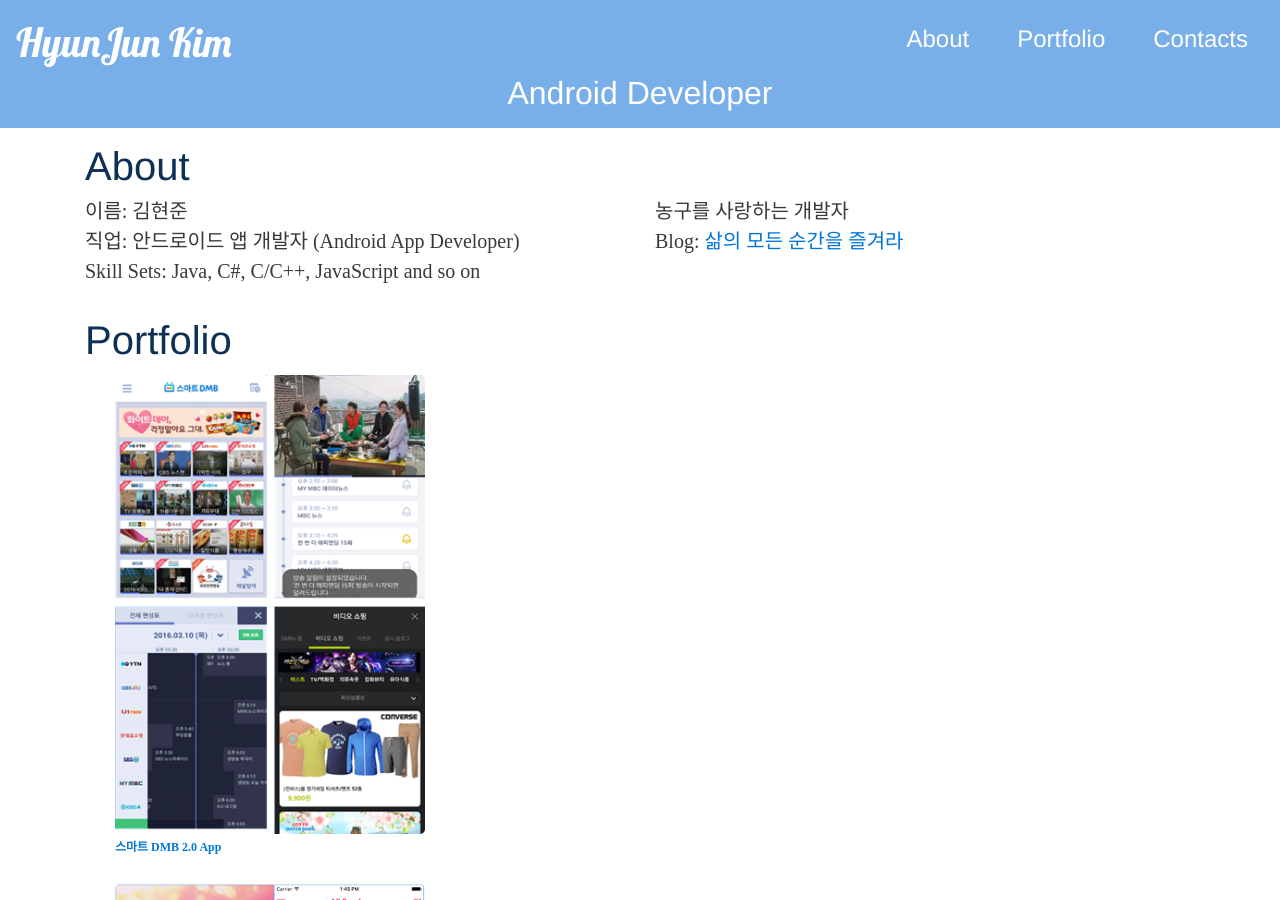
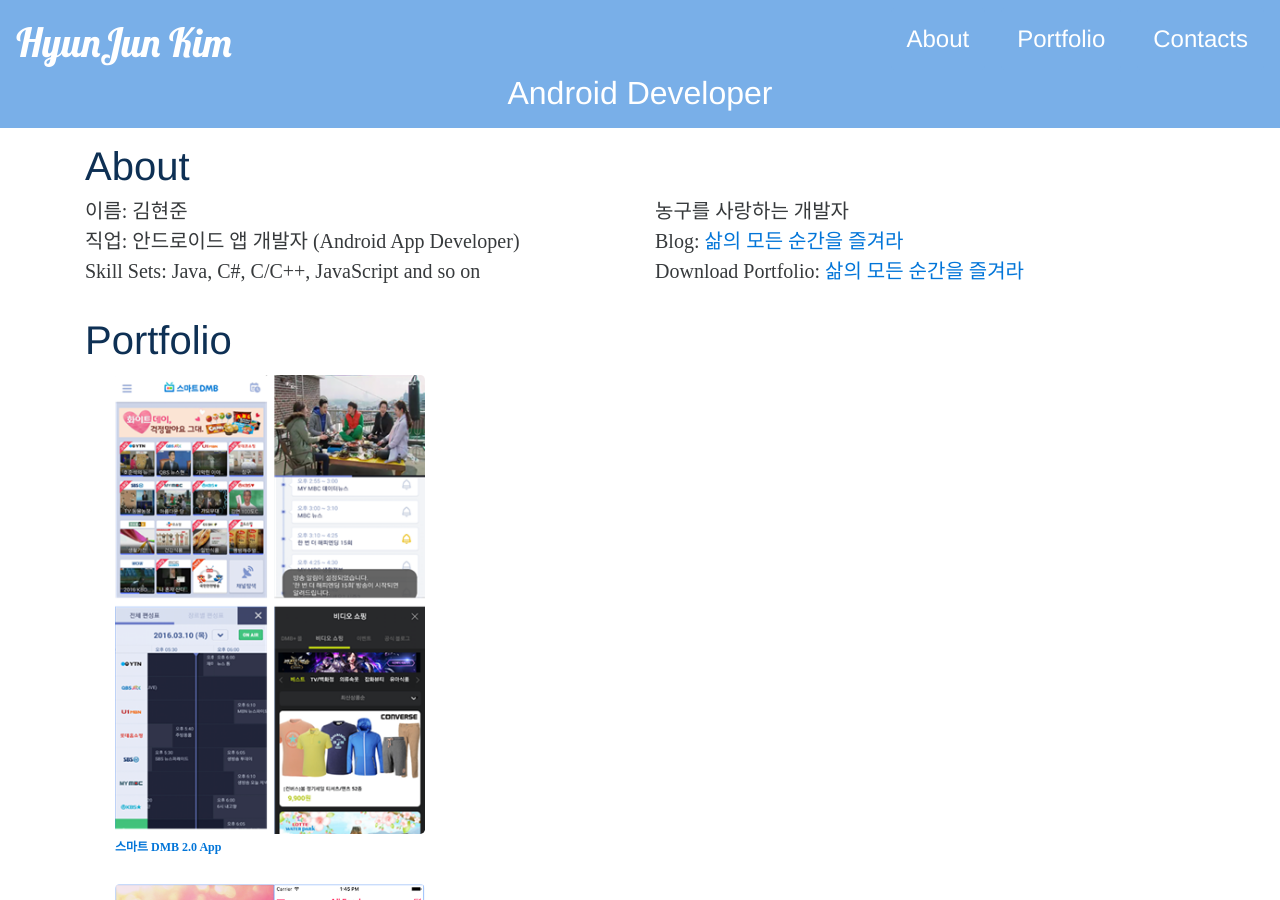
Before and after one commit to khj0704/khj0704.github.io, a Jekyll site: the page built from index.html, in a window 1280 px wide and 900 px high, scrolled down 458 px. Built offline with Jekyll 4.4.1, drawn with Linux system fonts in a browser that asks for light colours; nearby versions of some CDN libraries; some web fonts are replaced.

Commit message:
add download PDF file

```diff
--- a/_includes/about.html
+++ b/_includes/about.html
@@ -27,6 +27,10 @@
 				<span style="font-family: 'Nanum Gothic', serif; font-size: 20px;">
 					Blog: <a href="http://blog.daum.net/creazier" class="no-uline" target="_blank">삶의 모든 순간을 즐겨라</a>
 				</span>
+				<br>
+				<span style="font-family: 'Nanum Gothic', serif; font-size: 20px;">
+					Download Portfolio: <a href="./web-dist/files/Portfolio.pdf" class="no-uline" target="_blank">삶의 모든 순간을 즐겨라</a>
+				</span>
             </p>
         </div>
     </div>
```
Also changed, not shown: 1 other file.
